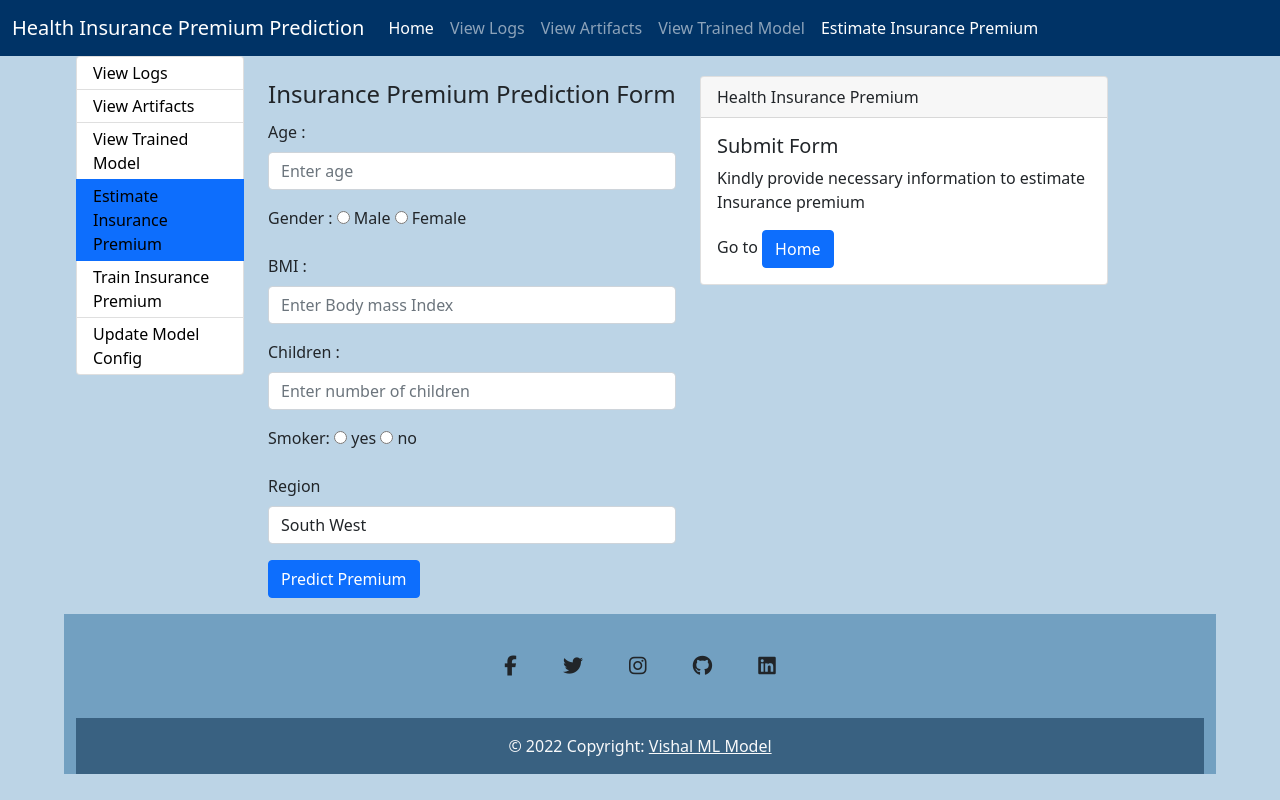
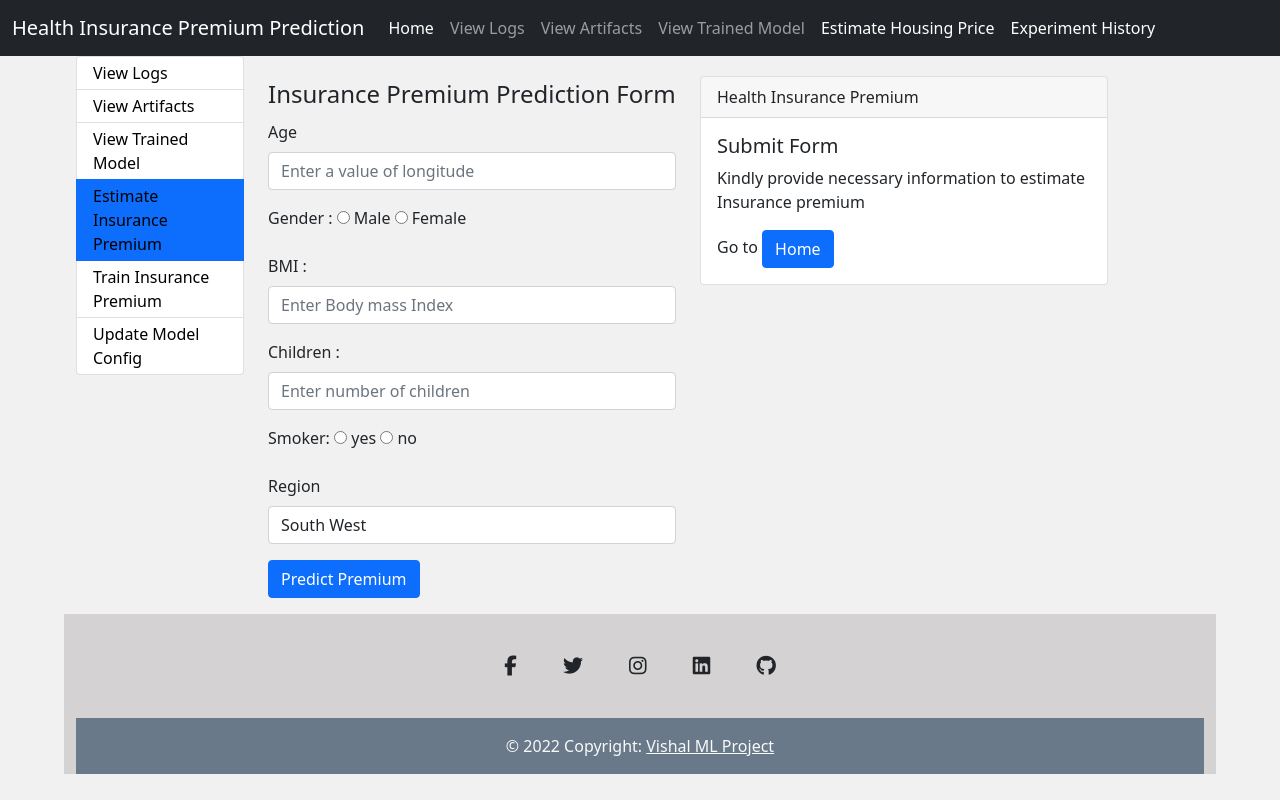
Before and after one commit to Vish2427/insurance_premium, a Flask app: page /predict in a window 1280 px wide. Run offline with Flask 2, Linux system fonts and the light colour scheme; some libraries are stand-ins or nearby versions.

Commit message:
"fixed thee bug"

```diff
--- a/app.py
+++ b/app.py
@@ -1,12 +1,8 @@
-import logging,sys
-from flask import Flask
+import logging
 from premium.logger import logging
 from premium.exception import  PremiumException
 
 from flask import Flask, request
-import sys
-
-import pip
 from premium.util.util import read_yaml_file, write_yaml_file
 from matplotlib.style import context
 import os, sys
@@ -75,12 +71,18 @@ def index():
     except Exception as e:
         return str(e)
 
-
+@app.route('/view_experiment_hist', methods=['GET', 'POST'])
+def view_experiment_history():
+    experiment_df = Pipeline.get_experiments_status()
+    context = {
+        "experiment": experiment_df.to_html(classes='table table-striped col-12')
+    }
+    return render_template('experiment_history.html', context=context)
 
 @app.route('/train', methods=['GET', 'POST'])
 def train():
     message = ""
-    pipeline = Pipeline(config=Configuration(current_time_stamp=get_current_time_stamp ))
+    pipeline = Pipeline(config=Configuration(current_time_stamp=get_current_time_stamp()))
     if not Pipeline.experiment.running_status:
         message = "Training started."
         pipeline.start()
--- a/premium/Constant/__init__.py
+++ b/premium/Constant/__init__.py
@@ -10,7 +10,7 @@ CONFIG_DIR = "config"
 CONFIG_FILE_NAME = "config.yaml"
 CONFIG_FILE_PATH = os.path.join(ROOT_DIR,CONFIG_DIR,CONFIG_FILE_NAME)
 
-CURRENT_TIME_STAMP = get_current_time_stamp()
+CURRENT_TIME_STAMP = f"{datetime.now().strftime('%Y-%m-%d-%H-%M-%S')}"
 
 # Training pipeline rlated variable
 TRAINING_PIPELINE_CONFIG_KEY = "training_pipeline_config"
--- a/templates/files.html
+++ b/templates/files.html
@@ -10,7 +10,7 @@
 
 
 
-{% if "Insurance" in result['parent_folder'] %}
+{% if "premium" in result['parent_folder'] %}
 <a href="/artifact/{{result['parent_folder']}}"><i class="fa fa-arrow-left" aria-hidden="true"></i>Back</a>
 
 <h4 style="text-align:center;">
--- a/templates/header.html
+++ b/templates/header.html
@@ -39,7 +39,7 @@ table-layout: fixed;
     word-wrap: break-word;
 }
 </style>
-<body style="background-color: #bcd4e6;">
+<body style="background-color: #f1f1f1;">
 
 
 
@@ -51,7 +51,7 @@ table-layout: fixed;
 
     -->
 
-    <nav class="navbar navbar-expand-lg navbar-dark" style="background-color: #003366;">
+    <nav class="navbar navbar-expand-lg navbar-dark bg-dark">
         <div class="container-fluid">
             <button class="navbar-toggler" type="button" data-bs-toggle="collapse" data-bs-target="#navbarTogglerDemo03"
                 aria-controls="navbarTogglerDemo03" aria-expanded="false" aria-label="Toggle navigation">
@@ -73,11 +73,11 @@ table-layout: fixed;
                         <a class="nav-link {% if 'saved_models' in request.path %} active {% endif %}" href="/saved_models">View Trained Model</a>
                     </li>
                     <li class="nav-item">
-                        <a class="nav-link {% if 'predict' in request.path %} active {% endif %}" href="/predict">Estimate Insurance Premium</a>
+                        <a class="nav-link {% if 'predict' in request.path %} active {% endif %}" href="/predict">Estimate Housing Price</a>
                     </li>
-                    <!--li class="nav-item">
+                    <li class="nav-item">
                         <a class="nav-link {% if 'predict' in request.path %} active {% endif %}" href="/view_experiment_hist">Experiment History</a>
-                    </li>-->
+                    </li>
                 </ul>
             </div>
         </div>
@@ -130,16 +130,16 @@ table-layout: fixed;
 
 
 
-    <footer class="text-center text-white " style="background-color: #72a0c1;">
+    <footer class="text-center text-white " style="background-color: #d4d2d2;">
         <!-- Grid container -->
         <div class="container pt-4">
             <!-- Section: Social media -->
             <section class="mb-4">
-                <!-- Facebook  -->
+                <!-- Facebook -->
                 <a class="btn btn-link btn-floating btn-lg text-dark m-1" href="https://www.facebook.com/ranbir.rathore.5" role="button"
                     data-mdb-ripple-color="dark"><i class="fab fa-facebook-f"></i></a>
 
-                <!-- Twitter  -->
+                <!-- Twitter -->
                 <a class="btn btn-link btn-floating btn-lg text-dark m-1" href="https://twitter.com/Vishal33140030" role="button"
                     data-mdb-ripple-color="dark"><i class="fab fa-twitter"></i></a>
 
@@ -147,18 +147,16 @@ table-layout: fixed;
                 <a class="btn btn-link btn-floating btn-lg text-dark m-1" href="#!" role="button"
                     data-mdb-ripple-color="dark"><i class="fab fa-google"></i></a>-->
 
-                <!-- Instagram  -->
+                <!-- Instagram -->
                 <a class="btn btn-link btn-floating btn-lg text-dark m-1" href="https://www.instagram.com/vish_0424/" role="button"
                     data-mdb-ripple-color="dark"><i class="fab fa-instagram"></i></a>
 
-
+                <!-- Linkedin -->
+                <a class="btn btn-link btn-floating btn-lg text-dark m-1" href="https://www.linkedin.com/in/vishalchoudhary32/" role="button"
+                    data-mdb-ripple-color="dark"><i class="fab fa-linkedin"></i></a>
                 <!-- Github -->
                 <a class="btn btn-link btn-floating btn-lg text-dark m-1" href="https://github.com/Vish2427" role="button"
                     data-mdb-ripple-color="dark"><i class="fab fa-github"></i></a>
-
-                <!-- Linkedin -->
-                <a class="btn btn-link btn-floating btn-lg text-dark m-1" href="https://www.linkedin.com/in/vishalchoudhary32" role="button"
-                    data-mdb-ripple-color="dark"><i class="fab fa-linkedin"></i></a>
             </section>
             <!-- Section: Social media -->
         </div>
@@ -167,7 +165,7 @@ table-layout: fixed;
         <!-- Copyright -->
         <div class="text-center text-light p-3" style="background-color: rgba(3, 36, 67, 0.504);">
             © 2022 Copyright:
-            <a class="text-light" href="https://github.com/Vish2427">Vishal ML Model</a>
+            <a class="text-light" href="https://github.com/Vish2427">Vishal ML Project</a>
         </div>
         <!-- Copyright -->
     </footer>
--- a/templates/log_files.html
+++ b/templates/log_files.html
@@ -1,3 +1,6 @@
+
+
+
 {% extends 'header.html' %}
 
 {% block head %}
--- a/templates/predict.html
+++ b/templates/predict.html
@@ -15,15 +15,14 @@
         <form action="/predict" method="post">
             <legend>Insurance Premium Prediction Form</legend>
             <div class="mb-3">
-                <label class="form-label">Age : </label>
-                <input class="form-control" type="text" name="age" placeholder="Enter age"
+                <label class="form-label">Age</label>
+                <input class="form-control" type="text" name="age" placeholder="Enter a value of longitude"
                     required />
             </div>
             <div class="mb-3">
                 <label class="form-label">Gender : </label>
                 <input type="radio" name="sex" value="male" required> Male
                 <input type="radio" name="sex" value="female"> Female
-
 
             </div>
             <div class="mb-3">
@@ -42,7 +41,6 @@
                 <label class="form-label">Smoker: </label>
                 <input type="radio" name="smoker" value="yes" required> yes
                 <input type="radio" name="smoker" value="no"> no
-
             </div>
             <div class="mb-3">
                 <label class="form-label">Region</label>
@@ -62,7 +60,6 @@
                         North West
                     </option>
 
-
                 </select>
             </div>
             <div class="mb-3">
@@ -76,7 +73,7 @@
     <div class="col-md-6 col-sm-12 col-xs-6 col-lg-6">
         <div class="card">
             <div class="card-header">
-              Health Insurance Premium
+                Health Insurance Premium
             </div>
             <div class="card-body">
         {% if context['premium_data'] is not none %}
@@ -99,9 +96,9 @@
             {% endfor %}
             <tr>
 
-                <td>expenses </td>
+                <td>median_house_value </td>
                 <td>
-                    {{ context['expenses'] }}
+                    {{ context['median_house_value'] }}
                 </td>
             </tr>
         </table>
```
Also changed, not shown: templates/index.html (+4 -5 lines), templates/eda.html (added), 4 other files.
